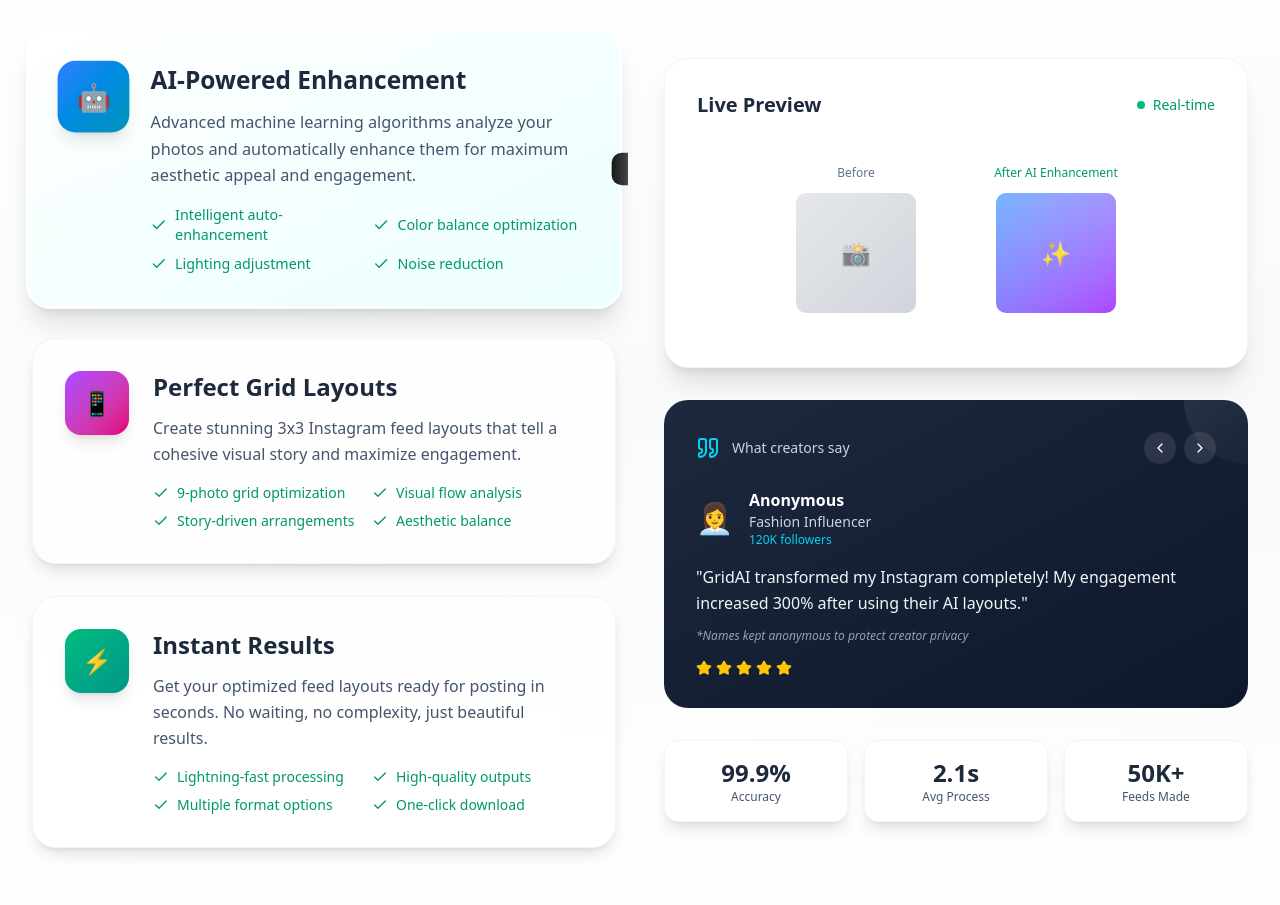
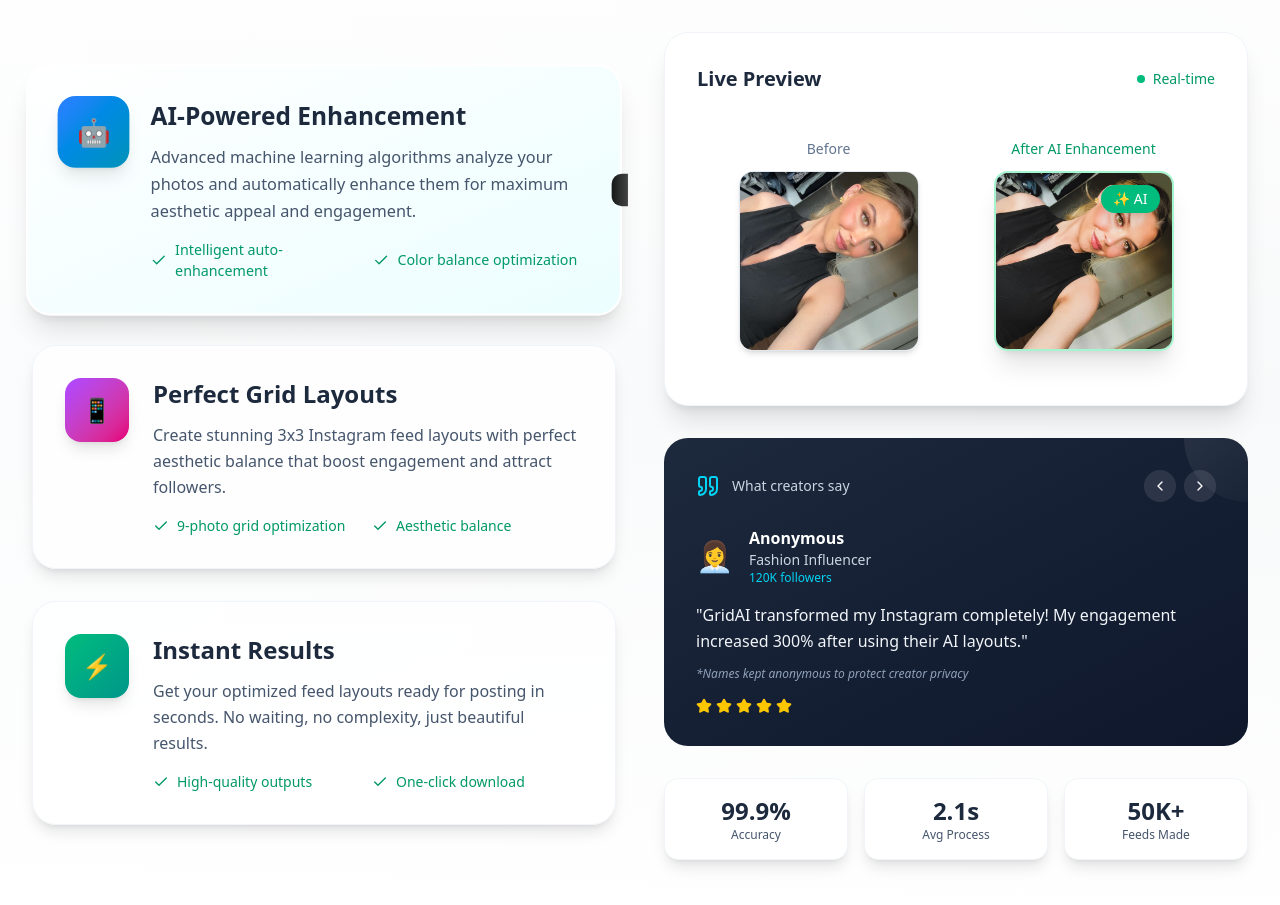
Before and after one commit to hassohamid/GridAI, a React (Vite) app: page / in a window 1280 px wide. Shown: the part 1580-2485 px from the top of the page. Built offline with nearby package versions, Linux system fonts and the light colour scheme.

Commit message:
Live Preview

```diff
--- a/src/components/HomePage/FeaturesSection.tsx
+++ b/src/components/HomePage/FeaturesSection.tsx
@@ -19,12 +19,7 @@ export default function FeaturesSection() {
       title: "AI-Powered Enhancement",
       description:
         "Advanced machine learning algorithms analyze your photos and automatically enhance them for maximum aesthetic appeal and engagement.",
-      benefits: [
-        "Intelligent auto-enhancement",
-        "Color balance optimization",
-        "Lighting adjustment",
-        "Noise reduction",
-      ],
+      benefits: ["Intelligent auto-enhancement", "Color balance optimization"],
       color: "from-blue-500 to-cyan-600",
       bgColor: "from-blue-50 to-cyan-50",
       icon: "🤖",
@@ -34,13 +29,8 @@ export default function FeaturesSection() {
       id: 1,
       title: "Perfect Grid Layouts",
       description:
-        "Create stunning 3x3 Instagram feed layouts that tell a cohesive visual story and maximize engagement.",
-      benefits: [
-        "9-photo grid optimization",
-        "Visual flow analysis",
-        "Story-driven arrangements",
-        "Aesthetic balance",
-      ],
+        "Create stunning 3x3 Instagram feed layouts with perfect aesthetic balance that boost engagement and attract followers.",
+      benefits: ["9-photo grid optimization", "Aesthetic balance"],
       color: "from-purple-500 to-pink-600",
       bgColor: "from-purple-50 to-pink-50",
       icon: "📱",
@@ -51,12 +41,7 @@ export default function FeaturesSection() {
       title: "Instant Results",
       description:
         "Get your optimized feed layouts ready for posting in seconds. No waiting, no complexity, just beautiful results.",
-      benefits: [
-        "Lightning-fast processing",
-        "High-quality outputs",
-        "Multiple format options",
-        "One-click download",
-      ],
+      benefits: ["High-quality outputs", "One-click download"],
       color: "from-emerald-500 to-teal-600",
       bgColor: "from-emerald-50 to-teal-50",
       icon: "⚡",
@@ -105,23 +90,33 @@ export default function FeaturesSection() {
   const MockupPreview = ({ type }: { type: string }) => {
     if (type === "enhancement") {
       return (
-        <div className="relative h-48 flex items-center justify-center p-4">
-          <div className="grid grid-cols-2 gap-3 sm:gap-4 w-full max-w-sm mx-auto">
-            <div className="space-y-2 sm:space-y-3">
-              <div className="text-xs font-medium text-slate-500 text-center">
+        <div className="relative h-64 flex items-center justify-center p-4">
+          <div className="grid grid-cols-2 gap-4 sm:gap-6 w-full max-w-lg mx-auto">
+            <div className="space-y-3">
+              <div className="text-sm font-medium text-slate-500 text-center">
                 Before
               </div>
-              <div className="w-full aspect-square bg-gradient-to-br from-gray-200 to-gray-300 rounded-lg flex items-center justify-center max-w-[120px] mx-auto">
-                <span className="text-xl sm:text-2xl opacity-50">📸</span>
+              <div className="w-full aspect-square rounded-xl overflow-hidden max-w-[180px] mx-auto shadow-md border border-slate-200">
+                <img
+                  src="/Amanda.jpg"
+                  alt="Before AI Enhancement"
+                  className="w-full h-full object-cover"
+                />
               </div>
             </div>
-            <div className="space-y-2 sm:space-y-3">
-              <div className="text-xs font-medium text-emerald-600 text-center">
+            <div className="space-y-3">
+              <div className="text-sm font-medium text-emerald-600 text-center">
                 After AI Enhancement
               </div>
-              <div className="w-full aspect-square bg-gradient-to-br from-blue-400 to-purple-500 rounded-lg flex items-center justify-center relative overflow-hidden max-w-[120px] mx-auto">
-                <span className="text-xl sm:text-2xl">✨</span>
-                <div className="absolute inset-0 bg-gradient-to-t from-transparent to-white/20"></div>
+              <div className="w-full aspect-square rounded-xl overflow-hidden max-w-[180px] mx-auto shadow-xl border-2 border-emerald-200 relative">
+                <img
+                  src="/Amanda2.jpg"
+                  alt="After AI Enhancement"
+                  className="w-full h-full object-cover"
+                />
+                <div className="absolute top-3 right-3 bg-emerald-500 text-white text-sm px-3 py-1 rounded-full shadow-lg">
+                  ✨ AI
+                </div>
               </div>
             </div>
           </div>
@@ -205,7 +200,8 @@ export default function FeaturesSection() {
           {" "}
           {/* Instruction Alert */}{" "}
           <div className="grid lg:grid-cols-2 gap-8 lg:gap-12 items-center ">
-            {" "}            {/* Mobile Staggered Cards Animation */}
+            {" "}
+            {/* Mobile Staggered Cards Animation */}
             <div className="lg:hidden relative h-[120vh] overflow-visible">
               {features.map((feature, index) => {
                 const isFromRight = index % 2 === 0; // Card 1 & 3 from right, Card 2 from left
```
Also changed, not shown: public/Amanda.jpg (added), public/Amanda2.jpg (added).
